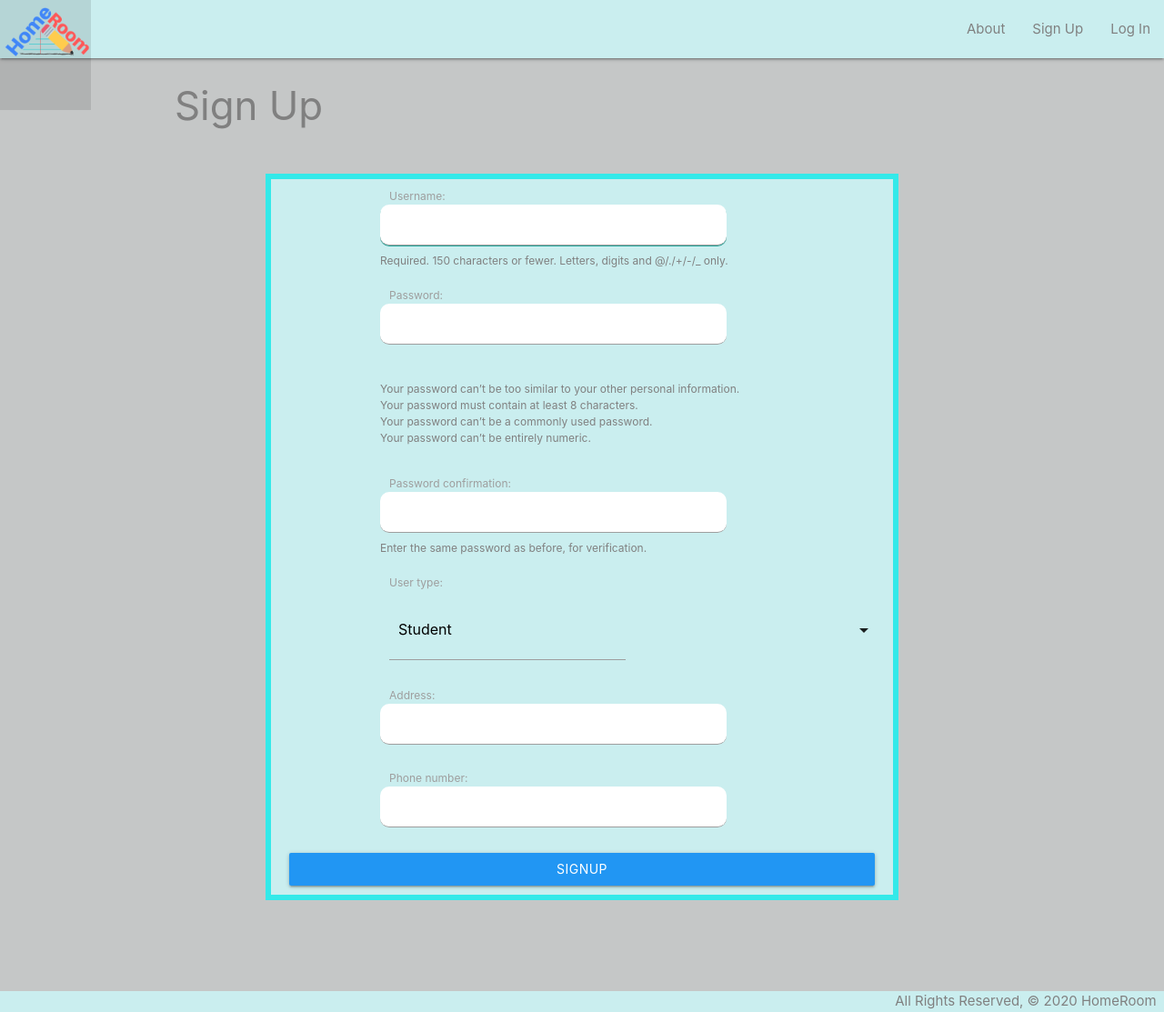
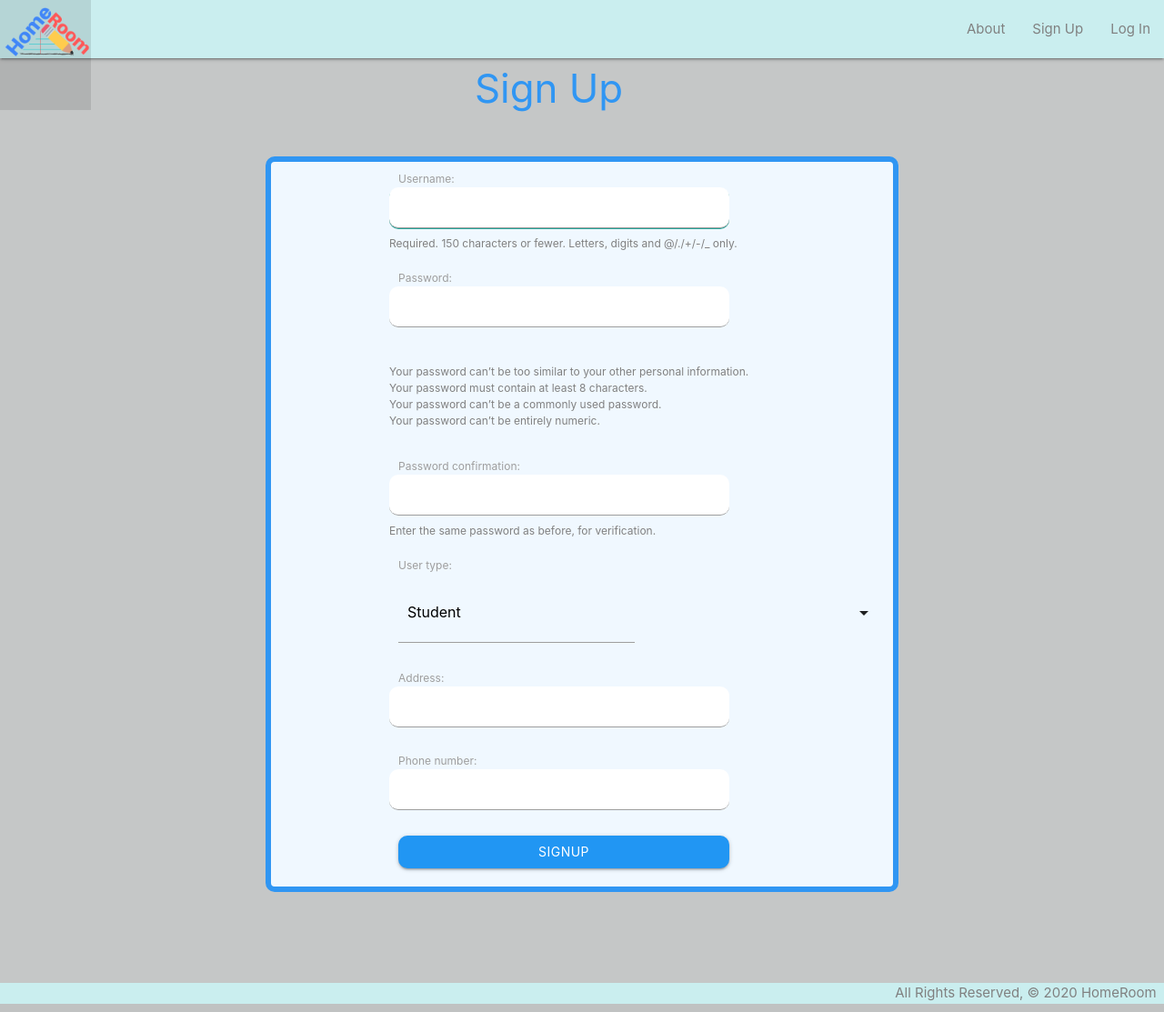
Before and after one commit to MarcialBot/HomeRoom, a Django app: page /accounts/signup/ in a window 1280 px wide. Shown: the whole page at 91% size. Run offline with Django 3.2, Linux system fonts and the light colour scheme.

Commit message:
Add css to signup.html

```diff
--- a/main_app/templates/registration/signup.html
+++ b/main_app/templates/registration/signup.html
@@ -4,13 +4,17 @@
 
 
 {% if error_message %}<p class="red-text">{{ error_message }}</p>{% endif %}
-<h3 class="title is-size3">Sign Up</h3>
-<div class="column" input="s2 col" style=" padding: 0 10px; border: 6px solid #33e9e9; background-color: #CAEEEF;">
-    <form method="post" action="{% url 'signup' %}">
+<h3 class="title is-size4" style="color: #3096f3; margin: 10px 330px;">Sign Up</h3>
+<div class="column" input="s2 col" style="border-radius: 10px; padding: 0 10px 0 20px; border: 6px solid #3096f3; background-color: aliceblue;">
+    <form id="signinform" method="post" action="{% url 'signup' %}">
     {% csrf_token %}
     {{ form.as_p }}
     {{ profile_form.as_p }}
-    <input type="submit" class="btn blue" value="signup">
+    <input type="submit" class="btn blue" value="signup" style="border-radius: 10px;border: none;
+    padding: 0 16px;
+    text-transform: uppercase;
+    vertical-align: middle;
+    margin: 0px 160px 10px 110px">
 </form>
 </div>
 <script>
```
